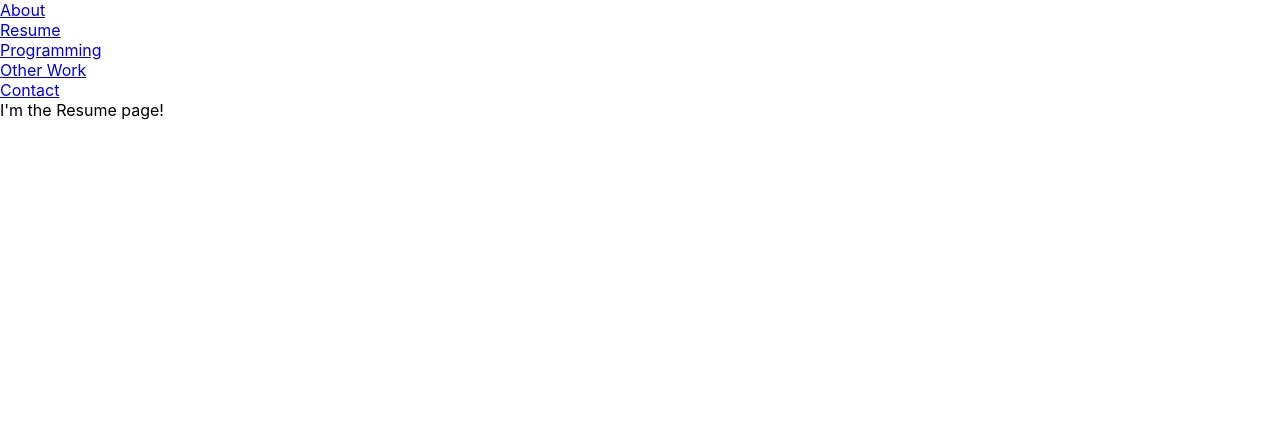
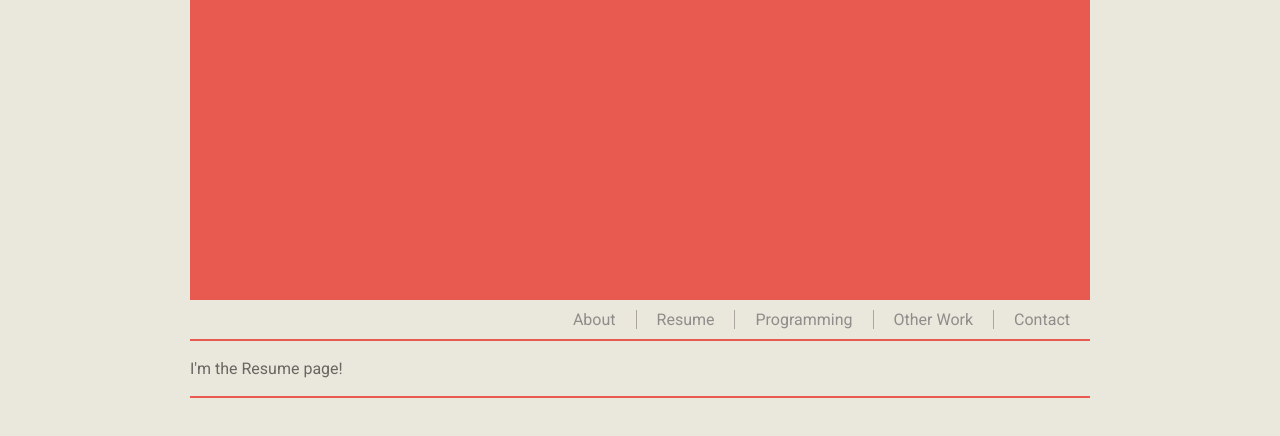
Before and after one commit to terchiem/homepage, a React (Create React App) app: page /resume in a window 1280 px wide. Shown: the top 436 px of the page. Built offline with nearby package versions, Linux system fonts and the light colour scheme.

Commit message:
layout for navbar and pages

```diff
--- a/public/index.html
+++ b/public/index.html
@@ -3,8 +3,9 @@
   <head>
     <meta charset="utf-8" />
     <link rel="shortcut icon" href="%PUBLIC_URL%/favicon.ico" />
+    <link href="https://fonts.googleapis.com/css?family=Roboto&display=swap" rel="stylesheet">
     <meta name="viewport" content="width=device-width, initial-scale=1" />
-    <meta name="theme-color" content="#000000" />
+
     <!--
       manifest.json provides metadata used when your web app is installed on a
       user's mobile device or desktop. See https://developers.google.com/web/fundamentals/web-app-manifest/
--- a/src/components/About.js
+++ b/src/components/About.js
@@ -2,7 +2,15 @@ import React from 'react';
 
 function About() {
   return (
-    <p>I'm the about page!</p>
+    <div className="page">
+      <p>I'm the about page!</p>
+      <p>
+        Lorem ipsum dolor sit amet, consectetur adipiscing elit, sed do eiusmod tempor incididunt ut labore et dolore magna aliqua. Rutrum quisque non tellus orci. Egestas congue quisque egestas diam in arcu cursus euismod quis. Morbi non arcu risus quis varius quam. Tincidunt tortor aliquam nulla facilisi cras fermentum odio eu feugiat. Urna neque viverra justo nec ultrices dui sapien eget mi. Pellentesque id nibh tortor id aliquet lectus. Eu tincidunt tortor aliquam nulla facilisi cras fermentum odio eu. Vitae semper quis lectus nulla at volutpat diam. Praesent elementum facilisis leo vel fringilla est ullamcorper eget. Mauris commodo quis imperdiet massa tincidunt nunc. Neque vitae tempus quam pellentesque nec nam aliquam. Volutpat lacus laoreet non curabitur gravida arcu ac tortor. Condimentum mattis pellentesque id nibh. At erat pellentesque adipiscing commodo elit. At consectetur lorem donec massa sapien faucibus et molestie ac. Tellus pellentesque eu tincidunt tortor aliquam nulla facilisi cras. Molestie at elementum eu facilisis sed odio morbi. Felis bibendum ut tristique et egestas quis ipsum. Cras ornare arcu dui vivamus.
+      </p>
+      <p>
+        Vel eros donec ac odio tempor orci. Lorem mollis aliquam ut porttitor leo. Aliquet lectus proin nibh nisl condimentum id venenatis a. Et pharetra pharetra massa massa ultricies mi quis hendrerit. Risus nullam eget felis eget nunc lobortis. Consequat nisl vel pretium lectus quam id leo in vitae. Ultricies leo integer malesuada nunc. At erat pellentesque adipiscing commodo elit at imperdiet dui accumsan. Enim neque volutpat ac tincidunt vitae semper. Tristique senectus et netus et. Tristique magna sit amet purus gravida quis blandit. Sed risus pretium quam vulputate dignissim suspendisse in. Amet venenatis urna cursus eget. Volutpat consequat mauris nunc congue nisi vitae. Mi proin sed libero enim sed faucibus turpis. Lorem dolor sed viverra ipsum. Habitant morbi tristique senectus et netus. A lacus vestibulum sed arcu non odio euismod.
+      </p>
+    </div>
   )
 }
 
--- a/src/components/App.js
+++ b/src/components/App.js
@@ -11,16 +11,20 @@ import Contact from './Contact';
 function App() {
   return (
     <div className="App">
+      <header>
+        <div className="header-img">
+
+        </div>
+      </header>
+
       <Router>
         <Navbar></Navbar>
-
         <Route path="/" exact component={About} />
         <Route path="/about/" component={About} />
         <Route path="/resume/" component={Resume} />
         <Route path="/programming/" component={Programming} />
         <Route path="/otherwork/" component={OtherWork} />
         <Route path="/contact/" component={Contact} />
-
       </Router>
     </div>
   );
--- a/src/components/Contact.js
+++ b/src/components/Contact.js
@@ -2,7 +2,9 @@ import React from 'react';
 
 function Contact() {
   return (
-    <p>I'm the Contact page!</p>
+    <div className="page">
+      <p>I'm the Contact page!</p>
+    </div>
   )
 }
 
--- a/src/components/Navbar.js
+++ b/src/components/Navbar.js
@@ -1,5 +1,5 @@
 import React from 'react';
-import { BrowserRouter as Router, Link } from 'react-router-dom';
+import { Link } from 'react-router-dom';
 
 function Navbar() {
   return (
--- a/src/components/OtherWork.js
+++ b/src/components/OtherWork.js
@@ -2,7 +2,9 @@ import React from 'react';
 
 function OtherWorks() {
   return (
-    <p>I'm the OtherWorks page!</p>
+    <div className="page">
+      <p>I'm the OtherWorks page!</p>
+    </div>
   )
 }
 
--- a/src/components/Programming.js
+++ b/src/components/Programming.js
@@ -2,7 +2,9 @@ import React from 'react';
 
 function Programming() {
   return (
-    <p>I'm the Programming page!</p>
+    <div className="page">
+      <p>I'm the Programming page!</p>
+    </div>
   )
 }
 
--- a/src/components/Resume.js
+++ b/src/components/Resume.js
@@ -2,7 +2,9 @@ import React from 'react';
 
 function Resume() {
   return (
-    <p>I'm the Resume page!</p>
+    <div className="page">
+      <p>I'm the Resume page!</p>
+    </div>
   )
 }
 
--- a/src/styles/index.css
+++ b/src/styles/index.css
@@ -1,3 +1,13 @@
+:root {
+  --red-main: #e85a4f;
+  --red-secondary: #e98074;
+  --black: #696762;
+  --gray: #8e8d8a;
+  --tan: #eae7dc;
+  --tan-dark: #d8c3a5;
+  --default-width: 900px;
+}
+
 *,
 *:before,
 *:after {
@@ -8,9 +18,11 @@
 
 body {
   margin: 0;
-  font-family: -apple-system, BlinkMacSystemFont, "Segoe UI", "Roboto", "Oxygen",
-    "Ubuntu", "Cantarell", "Fira Sans", "Droid Sans", "Helvetica Neue",
-    sans-serif;
+  background-color: var(--tan);
+  color: var(--black);
+
+
+  font-family: "Roboto", sans-serif;
   -webkit-font-smoothing: antialiased;
   -moz-osx-font-smoothing: grayscale;
 }
@@ -20,7 +32,65 @@ h4, h5, h6 {
   margin: 0;
 }
 
-ul, p {
+ul {
   margin: 0;
   padding: 0;
 }
+
+p {
+  padding: 2px 0;
+}
+
+a:visited {
+  color: inherit;
+}
+
+
+/* ==================
+        Header
+===================== */
+header {
+  margin: 0 auto;
+  height: 300px;
+  width: var(--default-width);
+  background-color: var(--red-main);
+}
+
+/* ==================
+        Navbar
+===================== */
+nav {
+  margin: 10px auto;
+  width: var(--default-width);
+  text-align: right;
+}
+
+nav li {
+  padding: 0 20px;
+  display: inline-block;
+  border-right: 1px solid #aca5a0;
+}
+nav li:last-child {
+  border-right: none;
+}
+
+nav a {
+  text-decoration: none;
+  color: var(--gray);
+}
+nav a:hover {
+  color: var(--red-main);
+}
+nav a:active {
+  color: var(--red-main);
+}
+
+/* ==================
+        Pages
+===================== */
+.page {
+  margin: 0px auto;
+  width: var(--default-width);
+  border-top: 2px solid var(--red-main);
+  border-bottom: 2px solid var(--red-main);
+}
```
